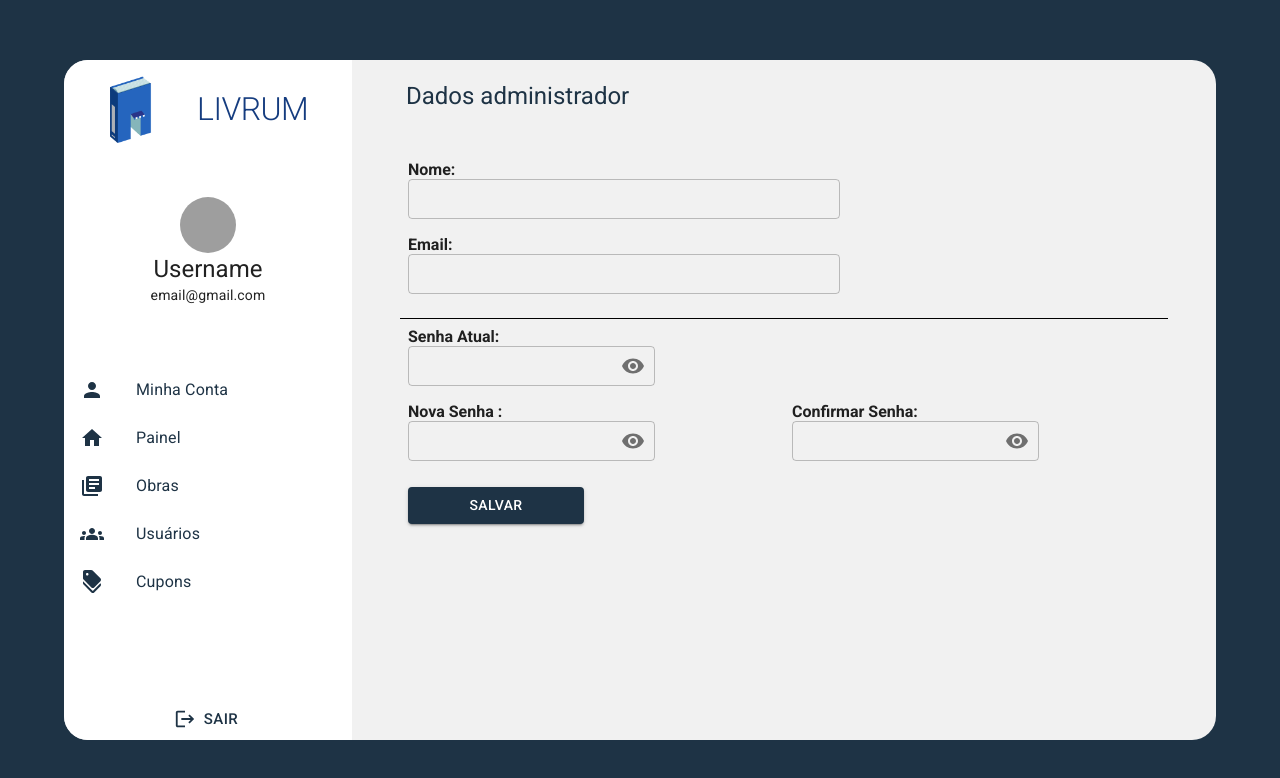
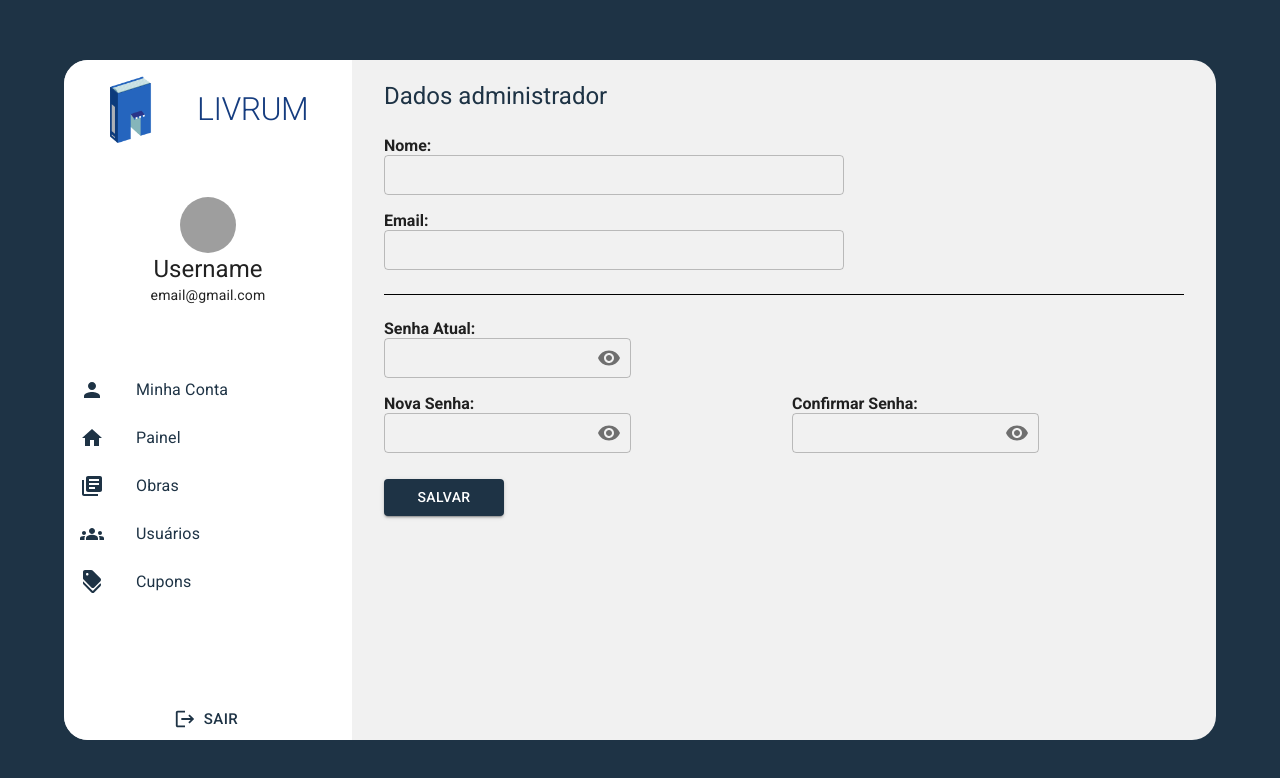
Before and after one commit to byte-stack-uefs/livrum, a Next.js app in the folder phase_4/app/webapp/: page /admin/meus-dados in a window 1280 px wide. Shown: the top 778 px of the page. Built offline with nearby package versions, Linux system fonts and the light colour scheme; grey boxes are pictures that could not be loaded.

Commit message:
Correções e ajustes

```diff
--- a/phase_4/app/webapp/app/(internal)/admin/meus-dados/page.tsx
+++ b/phase_4/app/webapp/app/(internal)/admin/meus-dados/page.tsx
@@ -1,39 +1,23 @@
 "use client";
 import React, { useState } from "react";
-import {
-    Tab,
-    Tabs,
-    Button,
-    styled,
-    Dialog,
-    Checkbox,
-    InputAdornment,
-    Typography,
-    DialogTitle,
-    FormControl,
-    DialogContent,
-    DialogActions,
-    FormControlLabel,
-    IconButton,
-} from "@mui/material";
-import Visibility from '@mui/icons-material/Visibility';
-import VisibilityOff from '@mui/icons-material/VisibilityOff';
+import { Button, InputAdornment, Typography, FormControl, IconButton } from "@mui/material";
+import Visibility from "@mui/icons-material/Visibility";
+import VisibilityOff from "@mui/icons-material/VisibilityOff";
 import Grid from "@mui/material/Unstable_Grid2";
 import Divider from "@/app/components/Divider";
 import { theme } from "@/app/theme";
 // @ts-ignore
 import BootstrapInput from "@/app/theme";
 
-import { alpha } from '@mui/material/styles';
+import { alpha } from "@mui/material/styles";
 
+import Box from "@mui/material/Box";
+import InputLabel from "@mui/material/InputLabel";
+import TextField, { TextFieldProps } from "@mui/material/TextField";
+import { OutlinedInputProps } from "@mui/material/OutlinedInput";
 
-import Box from '@mui/material/Box';
-import InputLabel from '@mui/material/InputLabel';
-import TextField, { TextFieldProps } from '@mui/material/TextField';
-import { OutlinedInputProps } from '@mui/material/OutlinedInput';
-
-import InputBase from '@mui/material/InputBase';
-const ClientRegister = () => {
+import InputBase from "@mui/material/InputBase";
+const AdminData = () => {
     const [name, setName] = useState("");
     const [email, setEmail] = useState("");
     const [password, setPassword] = useState("");
@@ -67,16 +51,16 @@ const ClientRegister = () => {
     };
     const handleSubmit = (e) => {
         e.preventDefault();
-
     };
 
-
-
     return (
-        <>
         <form onSubmit={handleSubmit}>
-                <Grid xs={11} sm={9} md={7} lg={5} margin="auto" >
-                    <Typography variant="h5" fontWeight="semi-bold" style={{ textAlign: "left", color: theme.palette.dark.main, marginTop: "20px", marginLeft: "30px" }}>
+            <Grid xs={11} sm={9} md={7} lg={5} margin="auto">
+                <Typography
+                    variant="h5"
+                    fontWeight="semi-bold"
+                    style={{ textAlign: "left", color: theme.palette.dark.main, marginTop: "20px", paddingLeft: 8 }}
+                >
                     Dados administrador
                 </Typography>
                 <FormControl fullWidth>
@@ -84,7 +68,6 @@ const ClientRegister = () => {
                         container
                         sx={{
                             margin: "auto",
-                                padding: 3,
                             borderBottomRightRadius: 20,
                             borderBottomLeftRadius: 20,
                         }}
@@ -93,7 +76,9 @@ const ClientRegister = () => {
                         <Grid xs={7}></Grid>
 
                         <Grid xs={7}>
-                                <div><strong>Nome:</strong></div>
+                            <div>
+                                <strong>Nome:</strong>
+                            </div>
                             <TextField
                                 required
                                 fullWidth
@@ -103,13 +88,12 @@ const ClientRegister = () => {
                                 onChange={(e) => setName(e.target.value)}
                                 placeholder={name}
                             />
-
-
-
                         </Grid>
 
                         <Grid xs={7}>
-                                <div><strong>Email:</strong></div>
+                            <div>
+                                <strong>Email:</strong>
+                            </div>
                             <TextField
                                 required
                                 fullWidth
@@ -121,15 +105,14 @@ const ClientRegister = () => {
                                 placeholder={email}
                             />
                         </Grid>
-                            <Grid xs={12} style={{ borderBottom: '1px solid black', height: '1px' }}>
-
-                            </Grid>
+                        <Grid xs={12} sx={{ borderBottom: "1px solid black", marginBottom: 2, marginX: 1 }}></Grid>
                         <Grid xs={12}>
-                                <div><strong>Senha Atual:</strong></div>
+                            <div>
+                                <strong>Senha Atual:</strong>
+                            </div>
                             <TextField
-
                                 size="small"
-                                    type={showPassword ? 'text' : 'password'}
+                                type={showPassword ? "text" : "password"}
                                 value={oldPassword}
                                 placeholder={oldPassword}
                                 onChange={(e) => setOldPassword(e.target.value)}
@@ -150,14 +133,14 @@ const ClientRegister = () => {
                             />
                         </Grid>
                         <Grid xs={6}>
-                                <div><strong>Nova Senha :</strong></div>
+                            <div>
+                                <strong>Nova Senha:</strong>
+                            </div>
                             <TextField
                                 size="small"
-
-                                    type={showPassword ? 'text' : 'password'}
+                                type={showPassword ? "text" : "password"}
                                 value={password}
                                 onChange={handlePasswordChange}
-
                                 InputProps={{
                                     endAdornment: (
                                         <InputAdornment position="end">
@@ -175,11 +158,12 @@ const ClientRegister = () => {
                             />
                         </Grid>
                         <Grid xs={6}>
-                                <div><strong>Confirmar Senha:</strong></div>
+                            <div>
+                                <strong>Confirmar Senha:</strong>
+                            </div>
                             <TextField
                                 size="small"
-
-                                    type={showPassword ? 'text' : 'password'}
+                                type={showPassword ? "text" : "password"}
                                 value={passwordConfirm}
                                 onChange={handlePasswordConfirmChange}
                                 InputProps={{
@@ -199,10 +183,7 @@ const ClientRegister = () => {
                             />
                         </Grid>
 
-
-
-
-                            <Grid xs={12} lg={3}>
+                        <Grid xs={12} sm={6} md={4} lg={2}>
                             <Button
                                 type="submit"
                                 variant="contained"
@@ -218,13 +199,9 @@ const ClientRegister = () => {
                         </Grid>
                     </Grid>
                 </FormControl>
-
             </Grid>
         </form>
-        </>
     );
 };
 
-export default ClientRegister;
-// tenho que mudar as cores do botao, textfield, tab, texto de termos de uso, grid
-// baixar a biblioteca de estilização da tab
+export default AdminData;
--- a/phase_4/app/webapp/app/theme.tsx
+++ b/phase_4/app/webapp/app/theme.tsx
@@ -1,8 +1,5 @@
 "use client";
 import { Theme, ThemeProvider, createTheme } from "@mui/material/styles";
-import InputBase from '@mui/material/InputBase';
-import { styled, alpha } from '@mui/system';
-
 
 declare module "@mui/material/styles" {
     interface PaletteColorOptions {
@@ -56,9 +53,7 @@ const darker = "#153C7F";
 const primary = "#2665BE";
 const secondary = "#F4F2F2";
 
-
 export const theme: Theme = createTheme({
-
     palette: {
         primary: {
             main: primary,
@@ -80,23 +75,6 @@ export const theme: Theme = createTheme({
         },
     },
     components: {
-        '&.form-control': {
-            width: '100%', // ou ajuste conforme necessário
-            padding: '0.375rem 0.75rem',
-            fontSize: '1rem',
-            lineHeight: '1.5',
-            color: '#495057',
-            backgroundColor: '#fff',
-            backgroundClip: 'padding-box',
-            border: '1px solid #ced4da',
-            borderRadius: '0.25rem',
-            transition: 'border-color 0.15s ease-in-out, box-shadow 0.15s ease-in-out',
-
-          },
-        '&:focus': {
-            borderColor: '#80bdff',
-            boxShadow: '0 0 0 0.2rem rgba(0, 123, 255, 0.25)',
-          },
         MuiTab: {
             styleOverrides: {
                 root: {
@@ -112,10 +90,6 @@ export const theme: Theme = createTheme({
                         borderRadius: "20px 20px 0 0",
                     },
                 },
-                '&:focus': {
-        borderColor: '#80bdff',
-        boxShadow: '0 0 0 0.2rem rgba(0, 123, 255, 0.25)',
-      },
             },
         },
         MuiListItemText: {
```
Lines whose indentation alone changed are shown as unchanged.
